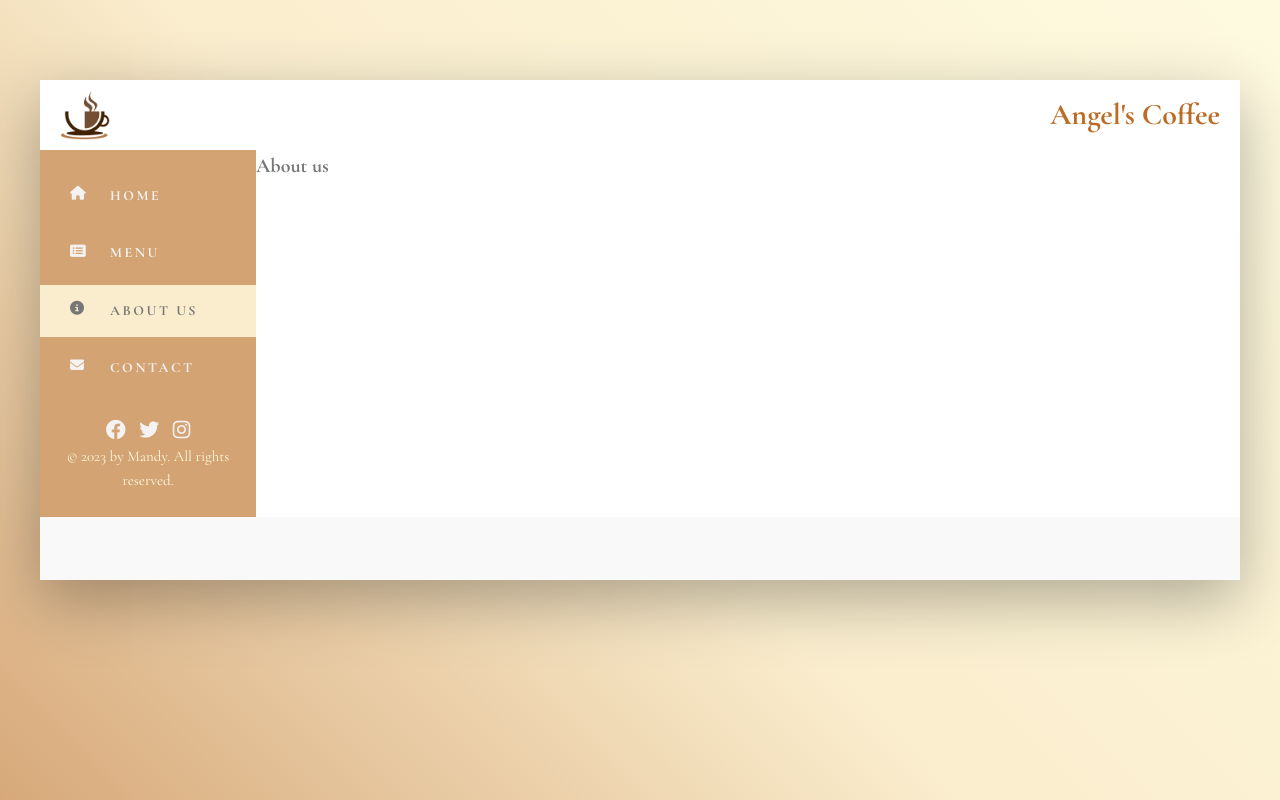
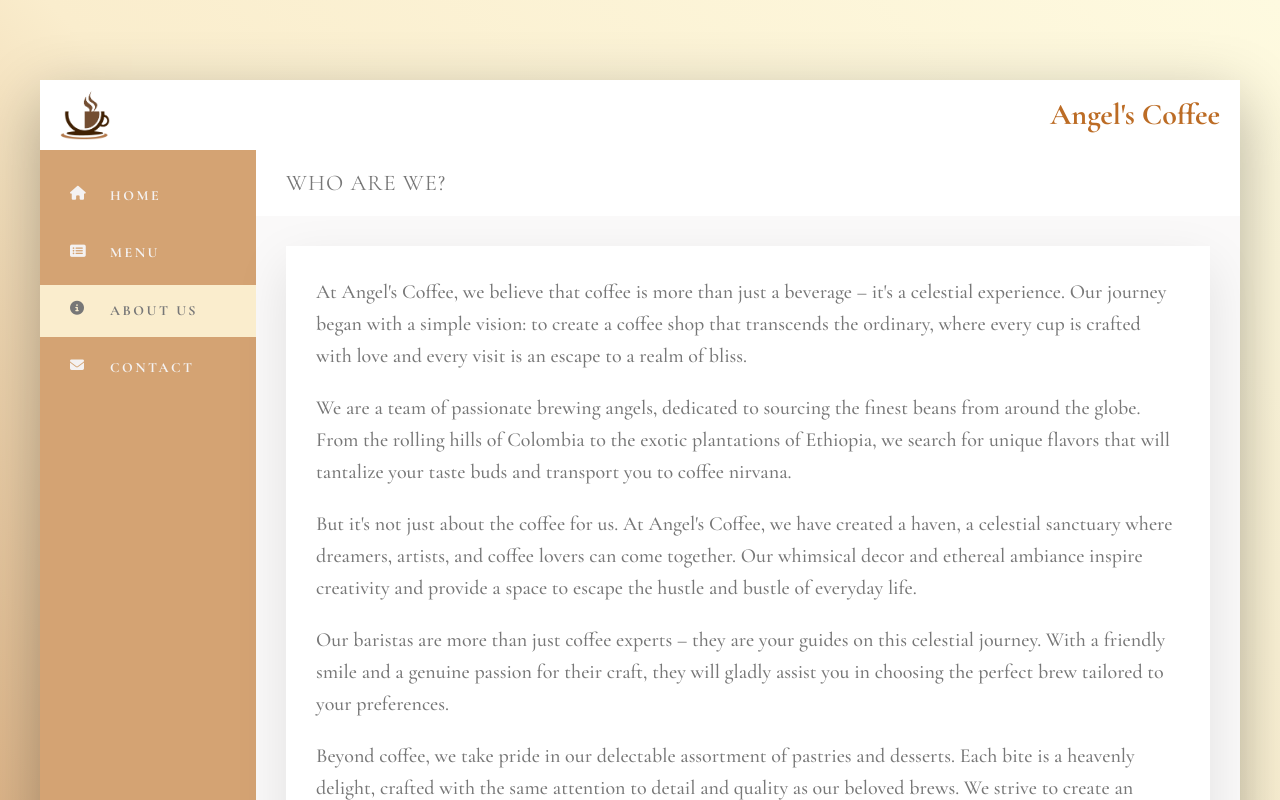
Before and after one commit to msllagas/coffee-shop, a plain HTML site: page index.html in a window 1280 px wide. Both pictures are taken after a click on the link "ABOUT US". Shown: the top 800 px of the page. Drawn offline with nearby package versions, Linux system fonts and the light colour scheme.

Commit message:
Added about page

```diff
--- a/index.html
+++ b/index.html
@@ -216,9 +216,7 @@
                     class="menu__coffee-card--image"
                   />
                   <hr />
-                  <h3 class="menu__coffee-card--title">
-                    Morning Roast
-                  </h3>
+                  <h3 class="menu__coffee-card--title">Morning Roast</h3>
                   <p class="menu__cofee-card--description">
                     A bright and lively blend of Colombian and Guatemalan beans,
                     offering a smooth body with hints of citrus and chocolate.
@@ -231,9 +229,7 @@
                     class="menu__coffee-card--image"
                   />
                   <hr />
-                  <h3 class="menu__coffee-card--title">
-                    Mocha Delight
-                  </h3>
+                  <h3 class="menu__coffee-card--title">Mocha Delight</h3>
                   <p class="menu__cofee-card--description">
                     Indulge in the velvety richness of our signature mocha
                     blend, featuring a decadent fusion of premium dark chocolate
@@ -247,9 +243,7 @@
                     class="menu__coffee-card--image"
                   />
                   <hr />
-                  <h3 class="menu__coffee-card--title">
-                    Single Origin
-                  </h3>
+                  <h3 class="menu__coffee-card--title">Single Origin</h3>
                   <p class="menu__cofee-card--description">
                     Experience the unique flavors of our rotating selection of
                     single-origin beans. From the floral notes of Ethiopian
@@ -264,9 +258,7 @@
                   />
                   <hr />
 
-                  <h3 class="menu__coffee-card--title">
-                    Caramel Macchiato
-                  </h3>
+                  <h3 class="menu__coffee-card--title">Caramel Macchiato</h3>
                   <p class="menu__cofee-card--description">
                     A delightful combination of smooth espresso, creamy milk,
                     and a heavenly swirl of caramel. It's a sweet and comforting
@@ -280,9 +272,7 @@
                     class="menu__coffee-card--image"
                   />
                   <hr />
-                  <h3 class="menu__coffee-card--title">
-                    Vanilla Latte
-                  </h3>
+                  <h3 class="menu__coffee-card--title">Vanilla Latte</h3>
                   <p class="menu__cofee-card--description">
                     Allow the soothing aroma of Madagascar vanilla to envelop
                     you as you sip on this creamy and fragrant latte. It's a sip
@@ -301,14 +291,14 @@
                     class="menu__dessert-card--image"
                   />
                   <hr />
-                  <h3 class="menu__dessert-card--title">
-                    Chocolate Cake
-                  </h3>
+                  <h3 class="menu__dessert-card--title">Chocolate Cake</h3>
                   <p class="menu__dessert-card--description">
                     A slice of pure indulgence, our decadent chocolate cake is
                     rich, moist, and topped with a heavenly layer of velvety
                     chocolate ganache.
+                  </p>
                 </div>
+
                 <div class="menu__dessert-card">
                   <img
                     src="/assets/cheesecake.png"
@@ -343,9 +333,7 @@
                     class="menu__dessert-card--image"
                   />
                   <hr />
-                  <h3 class="menu__dessert-card--title">
-                    Caramel Pecan
-                  </h3>
+                  <h3 class="menu__dessert-card--title">Caramel Pecan</h3>
                   <p class="menu__dessert-card--description">
                     Savor the heavenly combination of buttery caramel and
                     crunchy pecans in our irresistible pecan pie with a flaky
@@ -356,7 +344,54 @@
             </section>
           </div>
           <!-- About Us -->
-          <div class="page" id="about"><h1>About us</h1></div>
+          <div class="page" id="about" class="about">
+            <h1 class="about__heading">Who are we?</h1>
+            <div class="about__detail">
+              <div class="about__description">
+                <p class="paragraph">
+                  At Angel's Coffee, we believe that coffee is more than just a
+                  beverage – it's a celestial experience. Our journey began with
+                  a simple vision: to create a coffee shop that transcends the
+                  ordinary, where every cup is crafted with love and every visit
+                  is an escape to a realm of bliss.
+                </p>
+                <p class="paragraph">
+                  We are a team of passionate brewing angels, dedicated to
+                  sourcing the finest beans from around the globe. From the
+                  rolling hills of Colombia to the exotic plantations of
+                  Ethiopia, we search for unique flavors that will tantalize
+                  your taste buds and transport you to coffee nirvana.
+                </p>
+                <p class="paragraph">
+                  But it's not just about the coffee for us. At Angel's Coffee,
+                  we have created a haven, a celestial sanctuary where dreamers,
+                  artists, and coffee lovers can come together. Our whimsical
+                  decor and ethereal ambiance inspire creativity and provide a
+                  space to escape the hustle and bustle of everyday life.
+                </p>
+                <p class="paragraph">
+                  Our baristas are more than just coffee experts – they are your
+                  guides on this celestial journey. With a friendly smile and a
+                  genuine passion for their craft, they will gladly assist you
+                  in choosing the perfect brew tailored to your preferences.
+                </p>
+                <p class="paragraph">
+                  Beyond coffee, we take pride in our delectable assortment of
+                  pastries and desserts. Each bite is a heavenly delight,
+                  crafted with the same attention to detail and quality as our
+                  beloved brews. We strive to create an experience that
+                  tantalizes not only your taste buds but all your senses.
+                </p>
+                <p class="paragraph">
+                  But don't just take our word for it. Come and join us at
+                  Angel's Coffee, and let us enchant you with our celestial
+                  brews and warm hospitality. Immerse yourself in our ethereal
+                  atmosphere, connect with fellow dreamers, and savor the magic
+                  in every sip. Welcome to our celestial family.
+                </p>
+              </div>
+            </div>
+          </div>
           <!-- Contact -->
           <div class="page" id="contact"><h1>Contact</h1></div>
         </main>
--- a/style.css
+++ b/style.css
@@ -342,6 +342,27 @@ hr {
   font-size: 1.75rem;
 }
 
+/* About */
+.about__heading {
+  font-size: 2.25rem;
+  font-weight: 300;
+  text-transform: uppercase;
+  letter-spacing: 1px;
+  padding: 1.5rem 3rem;
+}
+.about__detail {
+  padding: 3rem;
+  background-color: #faf9f9;
+
+}
+.about__description{
+  background-color: #fff;
+  box-shadow: 0 2rem 5rem rgba(0, 0, 0, 0.1);
+  padding: 3rem;
+  flex: 0 0 60%;
+  margin:auto
+}
+
 footer {
   display: none;
 }
```
